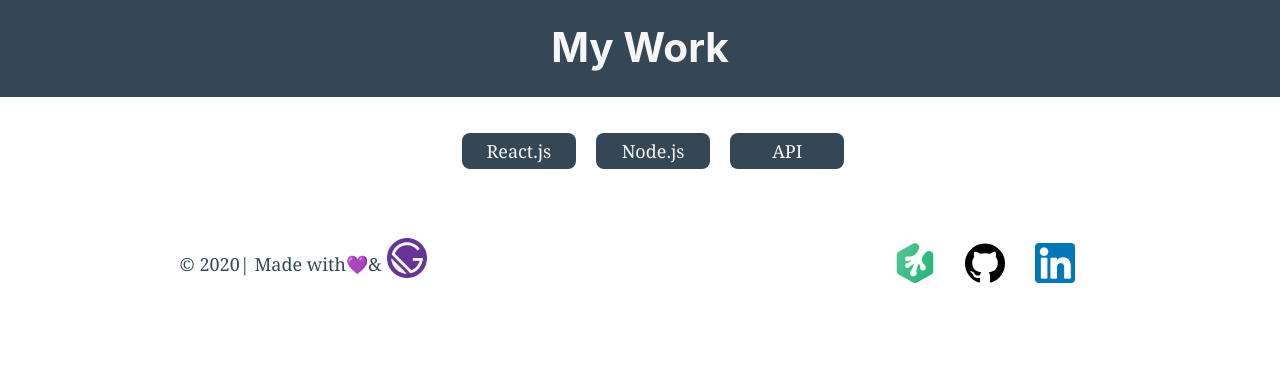
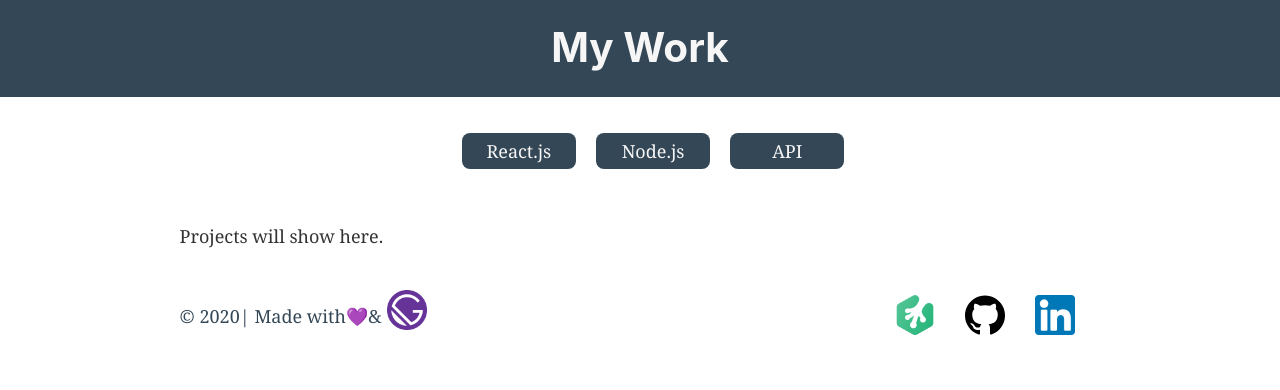
Before and after one commit to mk0b/gatsby-portfolio-site, a Gatsby site: page / in a window 1280 px wide. Built offline with nearby package versions, Linux system fonts and the light colour scheme; Gatsby itself is replaced by a stand-in of ours.

Commit message:
graphql project query working

```diff
--- a/src/components/layout.js
+++ b/src/components/layout.js
@@ -5,13 +5,14 @@
  * See: https://www.gatsbyjs.org/docs/use-static-query/
  */
 
-import React from "react";
-import PropTypes from "prop-types";
-import { useStaticQuery, graphql } from "gatsby";
+import React from 'react';
+import PropTypes from 'prop-types';
+import { useStaticQuery, graphql } from 'gatsby';
 
 import Header from './header';
 import Emoji from './emoji';
 import Tags from './tags';
+import Projects from './projects';
 import LinkedIn from '../images/linkedin.png';
 import GitHub from '../images/github_icon_2.svg';
 import Gatsby from '../images/gatsby-icon.png';
@@ -41,7 +42,9 @@ const Layout = ({ children }) => {
         }}
       >
         <Tags />
-        <main>{children}</main>
+        <main>
+          <Projects />
+        </main>
         <footer
           style={{
             color: `rgb(52,71,86)`,
--- a/src/components/projects.js
+++ b/src/components/projects.js
@@ -1,2 +1,28 @@
 import React from 'react';
 import { useStaticQuery, graphql } from 'gatsby';
+
+const Projects = () => {
+    //getting my projects json data with graphql!
+    const projectData = useStaticQuery(graphql`
+        query ProjectDataQuery {
+            dataJson {
+                projects {
+                    project_name
+                    technologies
+                    live_link
+                    github_link
+                    image
+                }
+            }
+        }
+    `);
+    console.log('Project Data: ', projectData);
+
+    return (
+        <div>
+            <p>Projects will show here.</p>
+        </div>
+    );
+};
+
+export default Projects;
```
